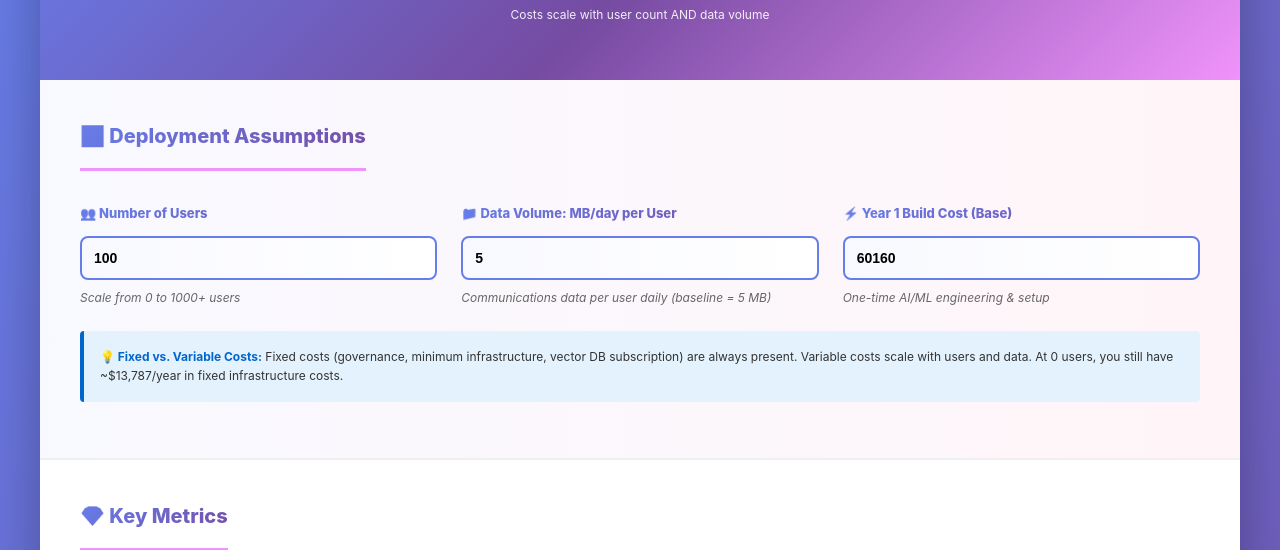
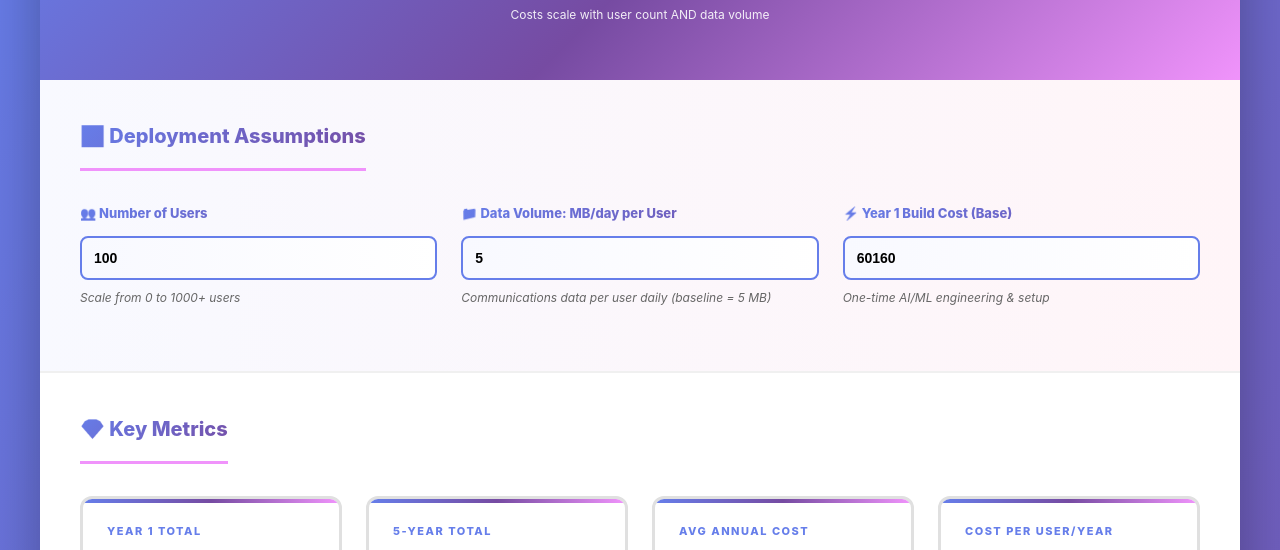
Before and after one commit to creberger/ai_cost_calculator, a website: page index.html in a window 1280 px wide. Shown: the part 171-721 px from the top of the page. Drawn offline with Linux system fonts and the light colour scheme.

Commit message:
Remove fixed vs. variable costs information
Removed information about fixed vs. variable costs from the info box.

```diff
--- a/index.html
+++ b/index.html
@@ -190,9 +190,7 @@
                 </div>
             </div>
 
-            <div class="info-box">
-                <strong>💡 Fixed vs. Variable Costs:</strong> Fixed costs (governance, minimum infrastructure, vector DB subscription) are always present. Variable costs scale with users and data. At 0 users, you still have ~$13,787/year in fixed infrastructure costs.
-            </div>
+
         </div>
 
         <div class="section">
```
